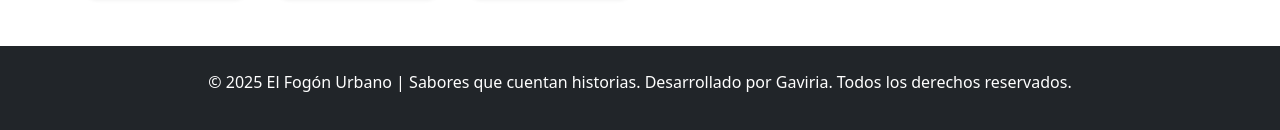
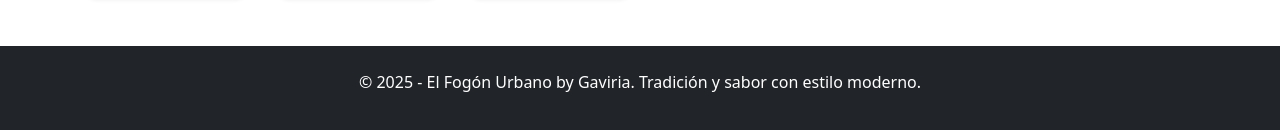
Before and after one commit to agaviria-projects/recetasreact, a React (Vite) app: page / in a window 1280 px wide. Shown: the part 1473-1603 px from the top of the page. Built offline with nearby package versions, Linux system fonts and the light colour scheme.

Commit message:
Se modifica nuevamente mensaje del footer

```diff
--- a/src/components/footer.jsx
+++ b/src/components/footer.jsx
@@ -3,7 +3,7 @@ import React from 'react'
 export default function Footer() {
   return (
     <div className="mt-5 p-4 bg-dark text-white text-center">
-        <p>© 2025 El Fogón Urbano | Sabores que cuentan historias. Desarrollado por Gaviria. Todos los derechos reservados.</p>
+        <p>© 2025 - El Fogón Urbano by Gaviria. Tradición y sabor con estilo moderno.</p>
     </div>
   )
 }
```
